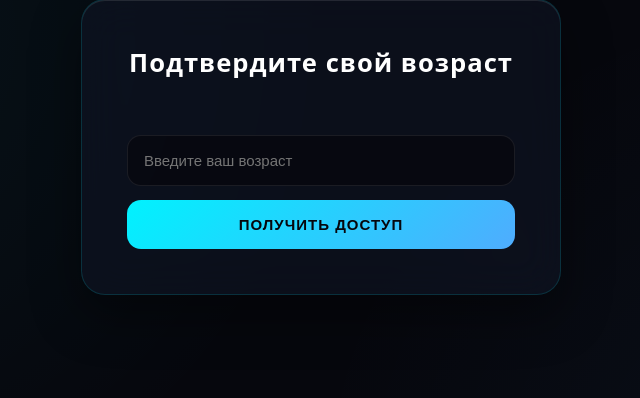
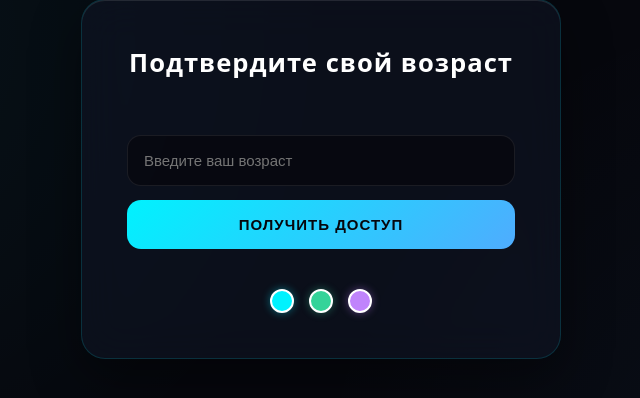
Before and after one commit to denisforis311-pixel/arseniy-goat, a Python web app: template templates/age_check.html in a window 1280 px wide. Shown: the part 125-523 px from the top of the page, without its empty margins (319-959 px from the left). Run offline with Jinja, Linux system fonts and the light colour scheme; the template is opened without the code that fills it, so the values that code supplies are empty.

Commit message:
Update age_check.html

```diff
--- a/templates/age_check.html
+++ b/templates/age_check.html
@@ -13,6 +13,13 @@
             <input type="number" name="user_age" id="age-input" placeholder="Введите ваш возраст" required min="1" max="150">
             <button type="submit" class="premium-btn">Получить доступ</button>
         </form>
+
+        <!-- Быстрые настройки прямо на входе -->
+        <div style="display: flex; gap: 15px; margin-top: 10px;">
+            <div onclick="setTheme('theme-cyan')" style="width: 24px; height: 24px; border-radius: 50%; background: #00f2fe; cursor: pointer; box-shadow: 0 0 8px rgba(0,242,254,0.4); border: 2px solid #fff;"></div>
+            <div onclick="setTheme('theme-emerald')" style="width: 24px; height: 24px; border-radius: 50%; background: #34d399; cursor: pointer; box-shadow: 0 0 8px rgba(52,211,153,0.4); border: 2px solid #fff;"></div>
+            <div onclick="setTheme('theme-amethyst')" style="width: 24px; height: 24px; border-radius: 50%; background: #c084fc; cursor: pointer; box-shadow: 0 0 8px rgba(192,132,252,0.4); border: 2px solid #fff;"></div>
+        </div>
     </div>
     <script src="/static/js/age-effects.js"></script>
 </body>
```
